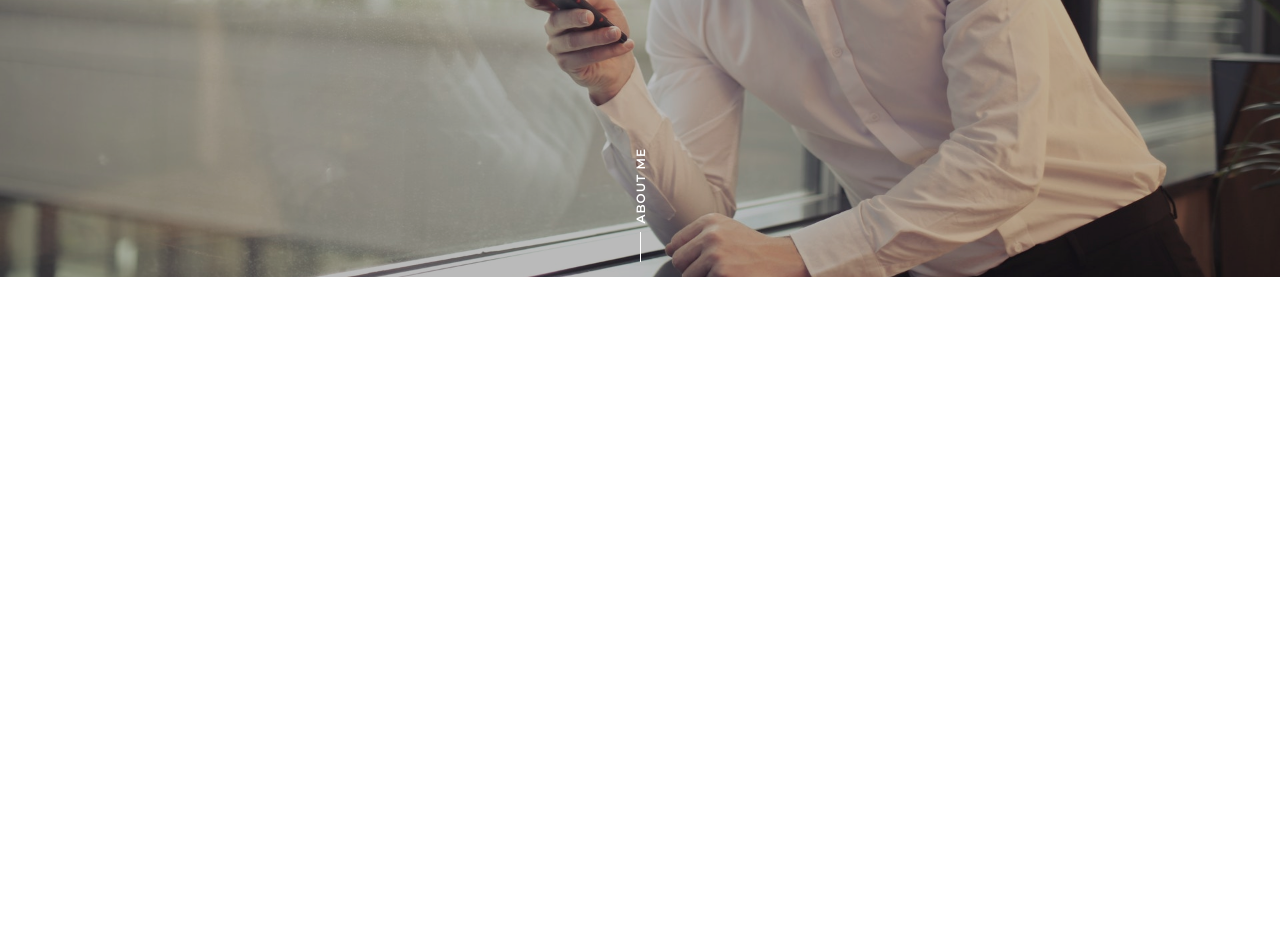
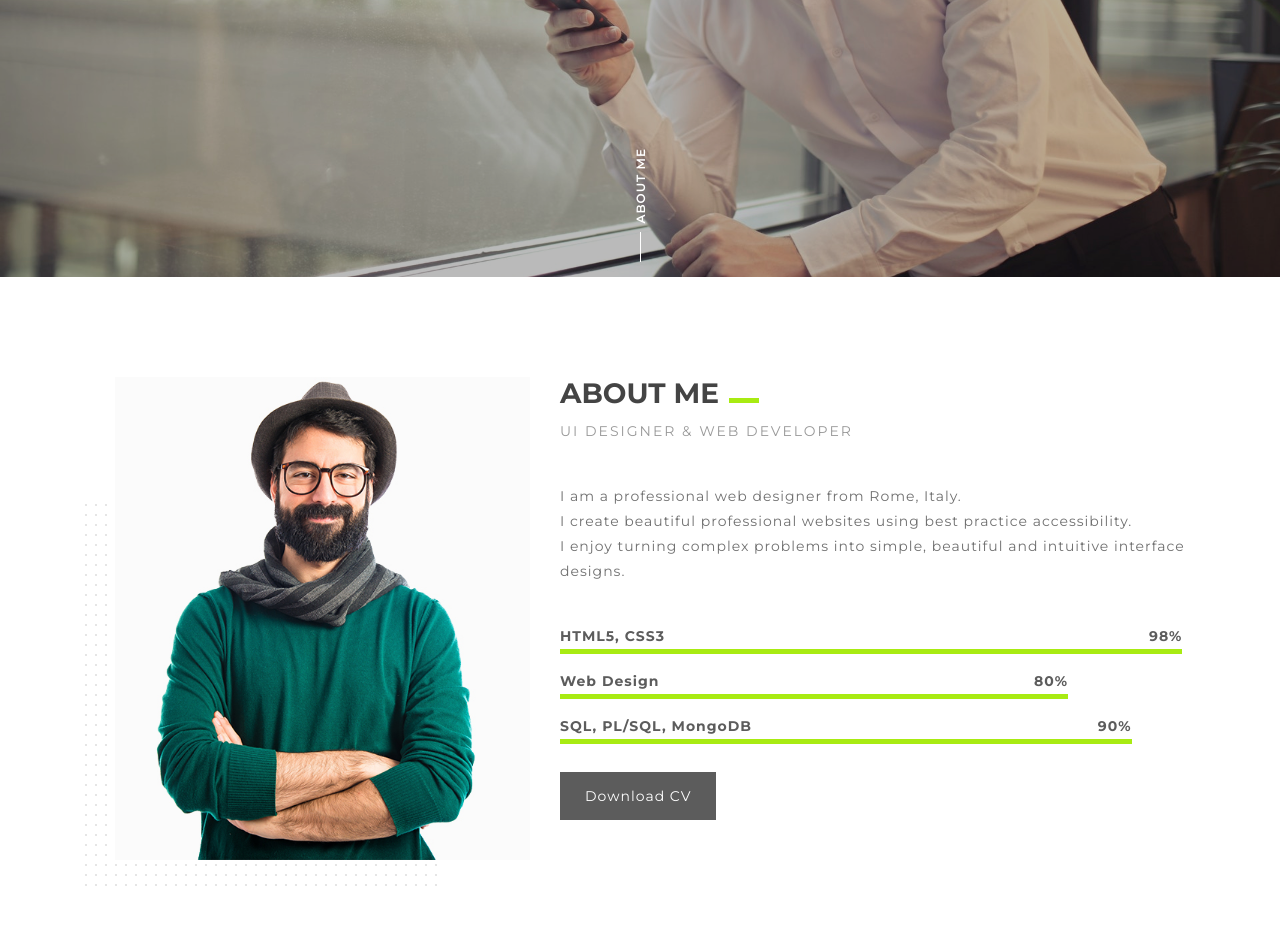
Before and after one commit to WebDevSHORTS/Rome-ResponsivePortfolio, a plain HTML site: page index.html in a window 1280 px wide. Shown: the part 523-1448 px from the top of the page. Before the commit the page ends 800 px from the top, so only its background shows below. Drawn offline with nearby package versions, Linux system fonts and the light colour scheme.

Commit message:
About me Section

```diff
--- a/css/style.css
+++ b/css/style.css
@@ -217,6 +217,103 @@ a.navbar-brand {
     background: var(--primary-color);
 }
 
+/* 3. About me */
+.section-padding {
+    padding: 100px 0;
+}
+
+.section-title {
+    font-family: "Montserrat";
+    font-weight: 700;
+    color: #444;
+    text-transform: uppercase;
+}
+
+.section-title span {
+    background: var(--primary-color);
+    margin-left: 10px;
+    height: 5px;
+    width: 30px;
+    display: inline-block;
+}
+
+.section-subtitle {
+    color: #999;
+    text-transform: uppercase;
+    letter-spacing: 2px;
+    margin-bottom: 20px;
+}
+
+section#about-me .image-wrapper {
+    padding: 0 0 0 30px;
+    position: relative;
+    margin-bottom: 30px !important;
+}
+
+section#about-me .image-wrapper img {
+    width: 100%;
+    height: auto;
+}
+
+section#about-me .image-wrapper::after {
+    position: absolute;
+    content: "";
+    width: 80%;
+    height: 80%;
+    left: 0;
+    bottom: -30px;
+    background-image: url("../assets/dots.png");
+    background-repeat: repeat;
+    z-index: -1;
+}
+
+section#about-me .description {
+    margin: 40px 0;
+}
+
+section#about-me .description p {
+    letter-spacing: 1px;
+    color: #707070;
+}
+
+section#about-me .skill-title {
+    display: flex;
+    justify-content: space-between;
+}
+
+section#about-me .skill-title p {
+    font-weight: 700;
+    letter-spacing: 1px;
+    margin-bottom: 0;
+    color: #5c5c5c;
+}
+
+section#about-me .skill-progress span {
+    background: #a8eb12;
+    display: block;
+    height: 5px;
+    width: 0;
+    transition: width 1s;
+}
+
+section#about-me .skill-item {
+    margin-bottom: 15px;
+}
+
+section#about-me .skills-bars {
+    margin-bottom: 40px;
+}
+
+a.btn-main {
+    text-decoration: none;
+    background: #5c5c5c;
+    padding: 15px 25px;
+    font-weight: 500;
+    color: #fff;
+    letter-spacing: 1px;
+    margin-top: 1rem;
+}
+
 /* Responsive */
 @media (max-width: 991.98px) and (min-width: 320px) {
     .navbar-light {
--- a/index.html
+++ b/index.html
@@ -8,11 +8,11 @@
     <title>Rome - Portfolio</title>
 
     <!-- Bootstrap 4.1 -->
-    <link rel="stylesheet" href="https://stackpath.bootstrapcdn.com/bootstrap/4.1.3/css/bootstrap.min.css" integrity="sha384-MCw98/SFnGE8fJT3GXwEOngsV7Zt27NXFoaoApmYm81iuXoPkFOJwJ8ERdknLPMO"
-        crossorigin="anonymous">
+    <link rel="stylesheet" href="https://stackpath.bootstrapcdn.com/bootstrap/4.1.3/css/bootstrap.min.css"
+        integrity="sha384-MCw98/SFnGE8fJT3GXwEOngsV7Zt27NXFoaoApmYm81iuXoPkFOJwJ8ERdknLPMO" crossorigin="anonymous">
     <!-- FontAwesome -->
-    <link rel="stylesheet" href="https://use.fontawesome.com/releases/v5.7.0/css/all.css" integrity="sha384-lZN37f5QGtY3VHgisS14W3ExzMWZxybE1SJSEsQp9S+oqd12jhcu+A56Ebc1zFSJ"
-        crossorigin="anonymous">
+    <link rel="stylesheet" href="https://use.fontawesome.com/releases/v5.7.0/css/all.css"
+        integrity="sha384-lZN37f5QGtY3VHgisS14W3ExzMWZxybE1SJSEsQp9S+oqd12jhcu+A56Ebc1zFSJ" crossorigin="anonymous">
     <!-- CSS Style -->
     <link rel="stylesheet" href="./css/style.css">
 
@@ -26,8 +26,8 @@
             <!-- Logo -->
             <a href="index.html" class="navbar-brand">Rome</a>
             <!-- Menu button -->
-            <button class="navbar-toggler" type="button" data-toggle='collapse' data-target='#navtoggler' aria-controls='navtoggler'
-                aria-expanded="false" aria-label="Toggle navigation">
+            <button class="navbar-toggler" type="button" data-toggle='collapse' data-target='#navtoggler'
+                aria-controls='navtoggler' aria-expanded="false" aria-label="Toggle navigation">
                 <span class="navbar-toggler-icon"></span>
             </button>
             <!-- Menu Links -->
@@ -99,13 +99,87 @@
     </section>
     <!-- 2. Home: END -->
 
+    <!-- 3. About me -->
+    <section class="about-me section-padding" id="about-me">
+        <div class="container">
+            <div class="row">
+                <!-- About me Image -->
+                <div class="col-lg-5 col-md-4">
+                    <div class="image-wrapper">
+                        <img src="./assets/about-me.jpg" alt="About me photo">
+                    </div>
+                </div>
+                <!-- About me content -->
+                <div class="col-lg-7 col-md-8">
+                    <div class="about-wrapper">
+                        <h3 class="section-title">About me<span></span></h3>
+                        <span class="section-subtitle">UI Designer & Web Developer</span>
+                        <div class="description">
+                            <p>I am a professional web designer from Rome, Italy. <br> I create beautiful
+                                professional websites using best practice accessibility. <br> I enjoy turning complex
+                                problems into simple, beautiful and intuitive interface designs.</p>
+                        </div>
+                        <!-- Skill Bars -->
+                        <div class="skills-bars">
+                            <!-- Skill Item -->
+                            <div class="skill-item">
+                                <div class="skill-title">
+                                    <p>HTML5, CSS3</p>
+                                    <p>98%</p>
+                                </div>
+                                <div class="skill-progress">
+                                    <span data-value='98%'></span>
+                                </div>
+                            </div>
+                            <!-- Skill Item: End -->
+                            <!-- Skill Item -->
+                            <div class="skill-item">
+                                <div class="skill-title">
+                                    <p>Web Design</p>
+                                    <p>80%</p>
+                                </div>
+                                <div class="skill-progress">
+                                    <span data-value='80%'></span>
+                                </div>
+                            </div>
+                            <!-- Skill Item: End -->
+                            <!-- Skill Item -->
+                            <div class="skill-item">
+                                <div class="skill-title">
+                                    <p>SQL, PL/SQL, MongoDB</p>
+                                    <p>90%</p>
+                                </div>
+                                <div class="skill-progress">
+                                    <span data-value='90%'></span>
+                                </div>
+                            </div>
+                            <!-- Skill Item: End -->
+                        </div>
+                        <!-- Skill Bars: End -->
+
+                        <!-- Buttons -->
+                        <div class="about-buttons">
+                            <a href="javascript:;" class="btn-main">Download CV</a>
+                        </div>
+                    </div>
+                </div>
+            </div>
+        </div>
+    </section>
+    <!-- 3. About me: END -->
+
 
     <!-- Jquery -->
-    <script src="https://code.jquery.com/jquery-3.3.1.min.js" integrity="sha256-FgpCb/KJQlLNfOu91ta32o/NMZxltwRo8QtmkMRdAu8="
-        crossorigin="anonymous"></script>
+    <script src="https://code.jquery.com/jquery-3.3.1.min.js"
+        integrity="sha256-FgpCb/KJQlLNfOu91ta32o/NMZxltwRo8QtmkMRdAu8=" crossorigin="anonymous"></script>
     <!-- Bootstrap 4.1 JS -->
-    <script src="https://stackpath.bootstrapcdn.com/bootstrap/4.1.3/js/bootstrap.min.js" integrity="sha384-ChfqqxuZUCnJSK3+MXmPNIyE6ZbWh2IMqE241rYiqJxyMiZ6OW/JmZQ5stwEULTy"
-        crossorigin="anonymous"></script>
+    <script src="https://stackpath.bootstrapcdn.com/bootstrap/4.1.3/js/bootstrap.min.js"
+        integrity="sha384-ChfqqxuZUCnJSK3+MXmPNIyE6ZbWh2IMqE241rYiqJxyMiZ6OW/JmZQ5stwEULTy" crossorigin="anonymous">
+    </script>
+    <!-- Waypoints -->
+    <script src="https://cdnjs.cloudflare.com/ajax/libs/waypoints/4.0.1/jquery.waypoints.min.js"></script>
+    <!-- Custom js -->
+    <script src="./js/index.js"></script>
 </body>
 
 </html>
--- /dev/null
+++ b/js/index.js
@@ -0,0 +1,28 @@
+//  !Progress bar
+function initSkills() {
+    $(".skill-progress span").each(function() {
+        let bottom_of_object = $(this).offset().top + $(this).outerHeight();
+        let bottom_of_window = $(window).scrollTop() + $(window).height();
+        let myVal = $(this).attr("data-value");
+        let title = $(this)
+            .parent()
+            .parent()
+            .children(":first-child");
+        if (bottom_of_window > bottom_of_object) {
+            $(this).css({
+                width: myVal
+            });
+            title.css({
+                width: myVal
+            });
+        }
+    });
+}
+
+let waypoint = new Waypoint({
+    element: document.getElementById("about-me"),
+    handler: function() {
+        initSkills();
+    },
+    offset: 200
+});
```
Also changed, not shown: assets/about-me.jpg (added), assets/dots.png (added).
